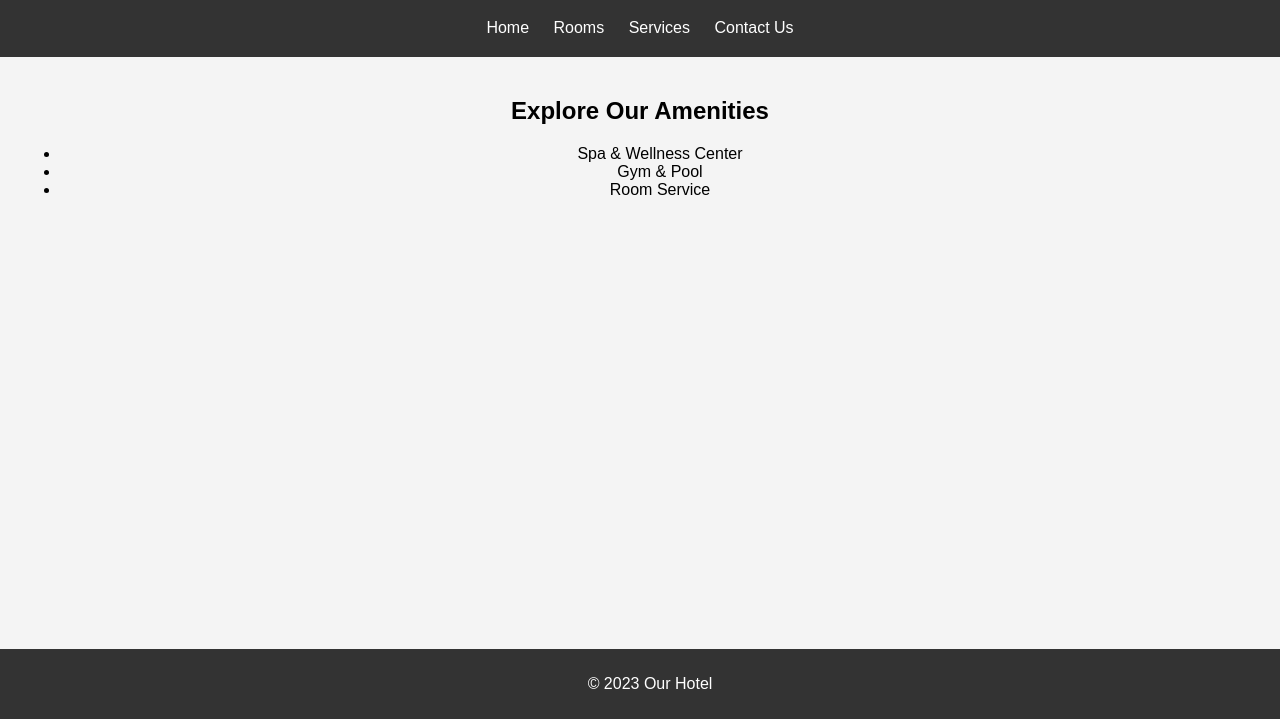
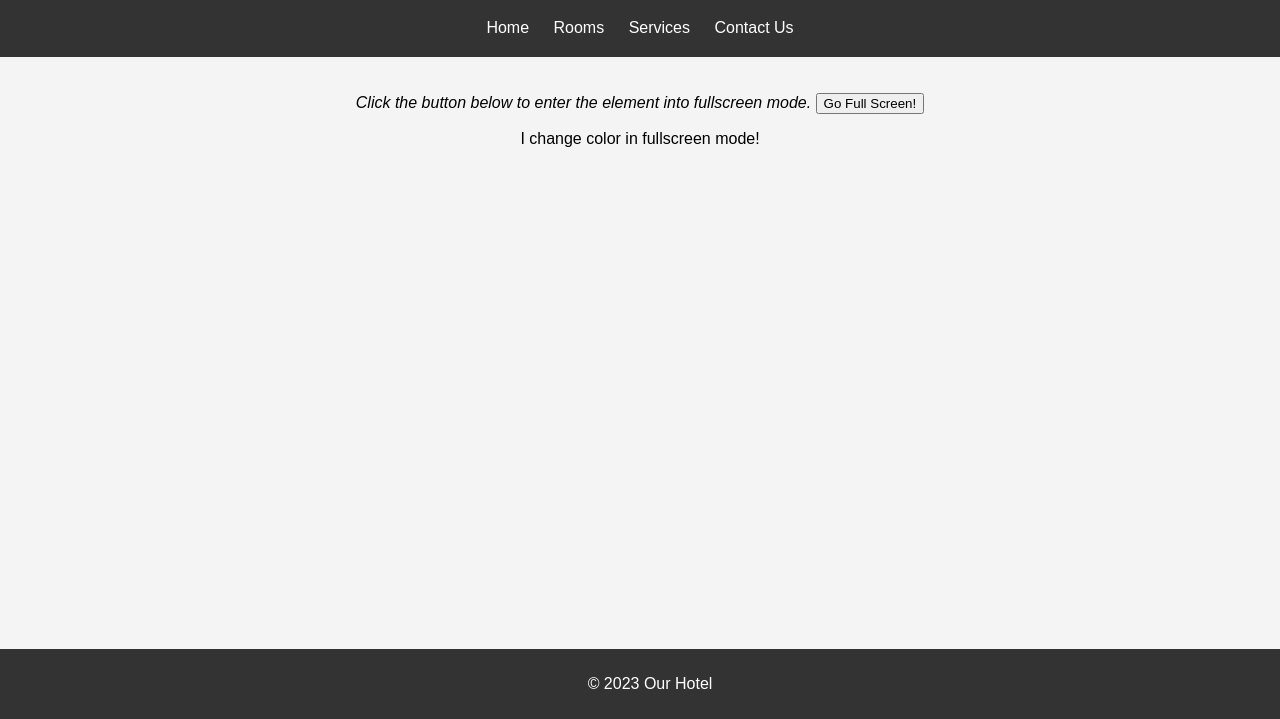
Before and after one commit to itzikrb100/example-html-file, a plain HTML site: page services.html in a window 1280 px wide. Shown: the part 81-800 px from the top of the page. Drawn offline with Linux system fonts and the light colour scheme.

Commit message:
Update services.html
add to service full screen

```diff
--- a/services.html
+++ b/services.html
@@ -17,12 +17,12 @@
         </nav>
     </header>
     <main>
-        <h2>Explore Our Amenities</h2>
-        <ul>
-            <li>Spa & Wellness Center</li>
-            <li>Gym & Pool</li>
-            <li>Room Service</li>
-        </ul>
+        <div class="container">
+        <p><em>Click the button below to enter the element into fullscreen mode. </em><button onclick="var el = document.getElementById('element'); el.requestFullscreen();">
+            Go Full Screen!
+        </button></p>
+       <div class="element" id="element"><p>I change color in fullscreen mode!</p></div>
+        </div>
     </main>
     <footer>
         <p>&copy; 2023 Our Hotel</p>
```
